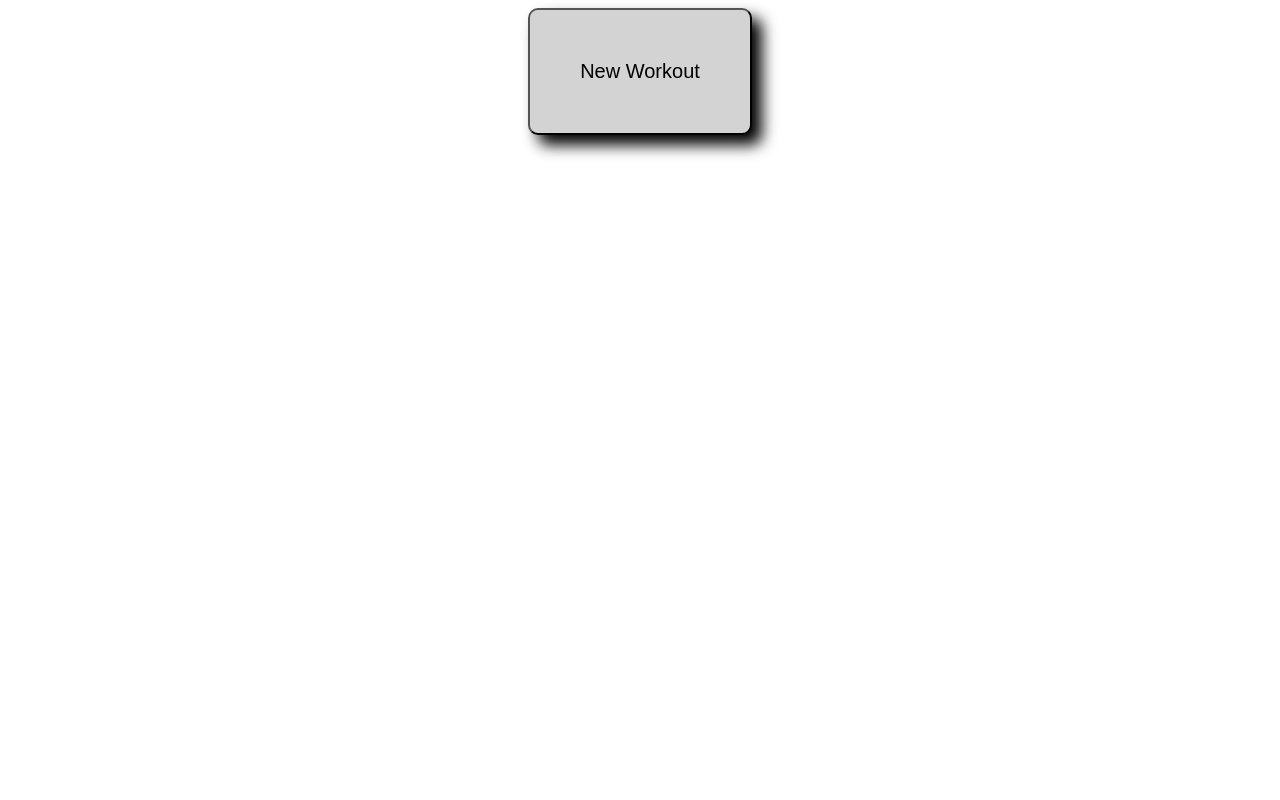
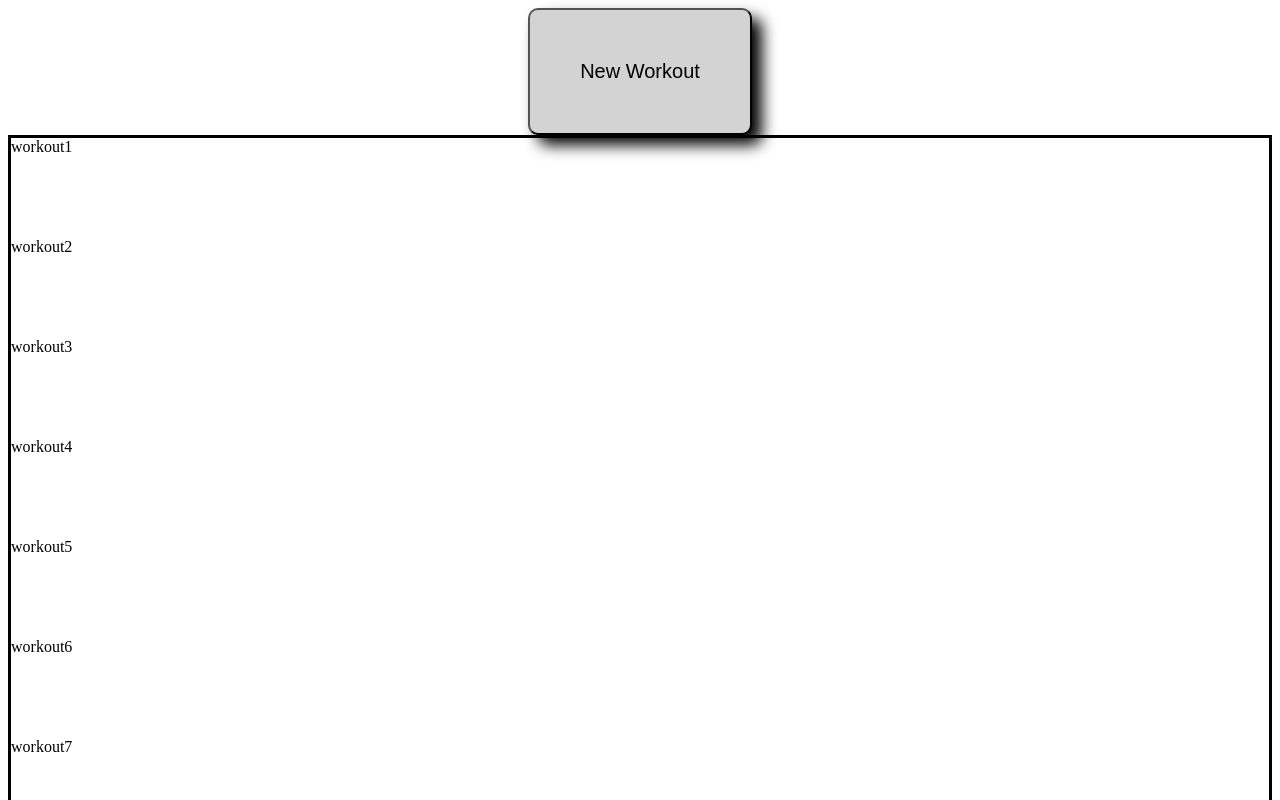
Before and after one commit to zachgalbs/fluffy-disco, a plain HTML site: page index.html in a window 1280 px wide. Both pictures are taken after a click on the button "New Workout". Shown: the top 800 px of the page. Drawn offline with Linux system fonts and the light colour scheme.

Commit message:
added the workout list

```diff
--- a/index.html
+++ b/index.html
@@ -9,6 +9,18 @@
         <div class="button-container">
             <button class="button" id="workoutButton">New Workout</button>
         </div>
+        <div id="workoutList">
+            <div>workout1</div>
+            <div>workout2</div>
+            <div>workout3</div>
+            <div>workout4</div>
+            <div>workout5</div>
+            <div>workout6</div>
+            <div>workout7</div>
+            <div>workout8</div>
+            <div>workout9</div>
+            <div>workout10</div>
+        </div>
         <script src="javascript.js"></script>
     </body>
 
--- a/javascript.js
+++ b/javascript.js
@@ -1,5 +1,7 @@
 let button = document.getElementById("workoutButton");
+let workoutList = document.getElementById("workoutList");
 
 button.onclick = function() {
     console.log("button has been clicked!");
+    workoutList.style.opacity = '1';
 }
--- a/style.css
+++ b/style.css
@@ -1,3 +1,7 @@
+body {
+    transition: opacity 1s;
+}
+
 .button-container {
     text-align: center;
 }
@@ -18,3 +22,10 @@
     margin-left: 5px;
     box-shadow: 5px 5px 15px;
 }
+#workoutList {
+    opacity: 0;
+    border-style: solid;
+    display: grid;
+    grid-template-rows: repeat(10, 100px);
+    grid-template-columns: 1fr;
+}
```
